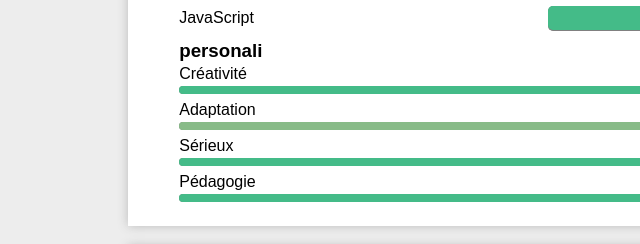
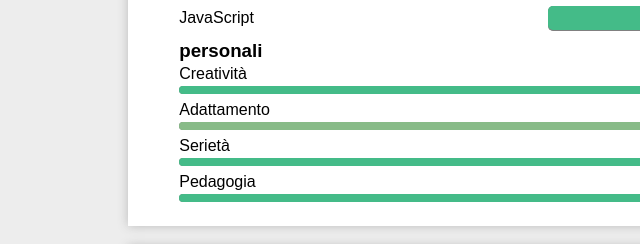
Before and after one commit to imenda/cv, a plain HTML site: page index.html in a window 1280 px wide. Shown: the part 792-1036 px from the top of the page, 0-640 px from the left. Drawn offline with Linux system fonts and the light colour scheme.

Commit message:
Update index.html

```diff
--- a/index.html
+++ b/index.html
@@ -76,22 +76,22 @@
 
         <h3 class="h3gauche">personali</h3>
         <div class="comp2">
-            <p>Créativité</p>
+            <p>Creatività</p>
             <p>90%</p>
             <div class="conteneur-barre2"><span class="barre c90"></span></div>
         </div>
         <div class="comp2">
-            <p>Adaptation</p>
+            <p>Adattamento</p>
             <p>85%</p>
             <div class="conteneur-barre2"><span class="barre c85"></span></div>
         </div>
         <div class="comp2">
-            <p>Sérieux</p>
+            <p>Serietà</p>
             <p>95%</p>
             <div class="conteneur-barre2"><span class="barre c95"></span></div>
         </div>
         <div class="comp2">
-            <p>Pédagogie</p>
+            <p>Pedagogia</p>
             <p>95%</p>
             <div class="conteneur-barre2"><span class="barre c95"></span></div>
         </div>
```
